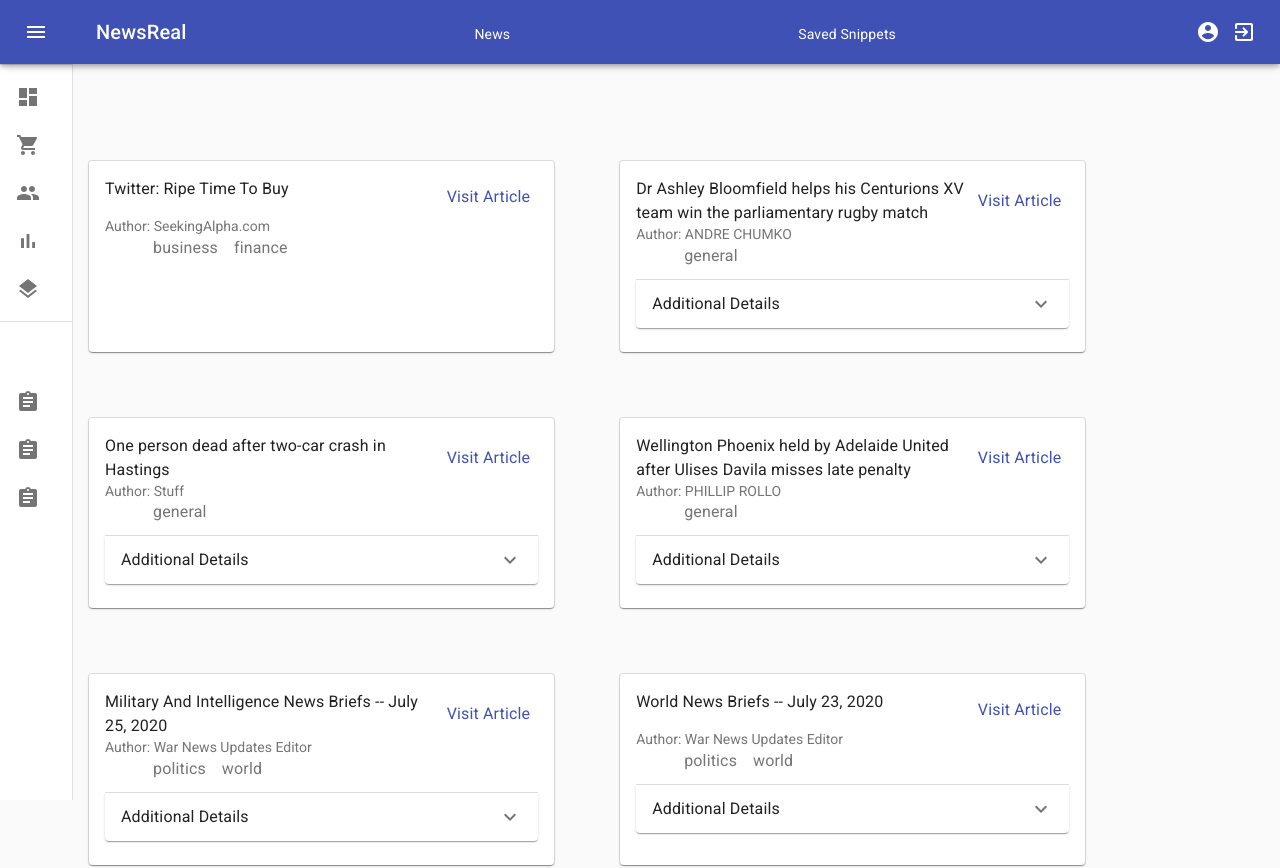
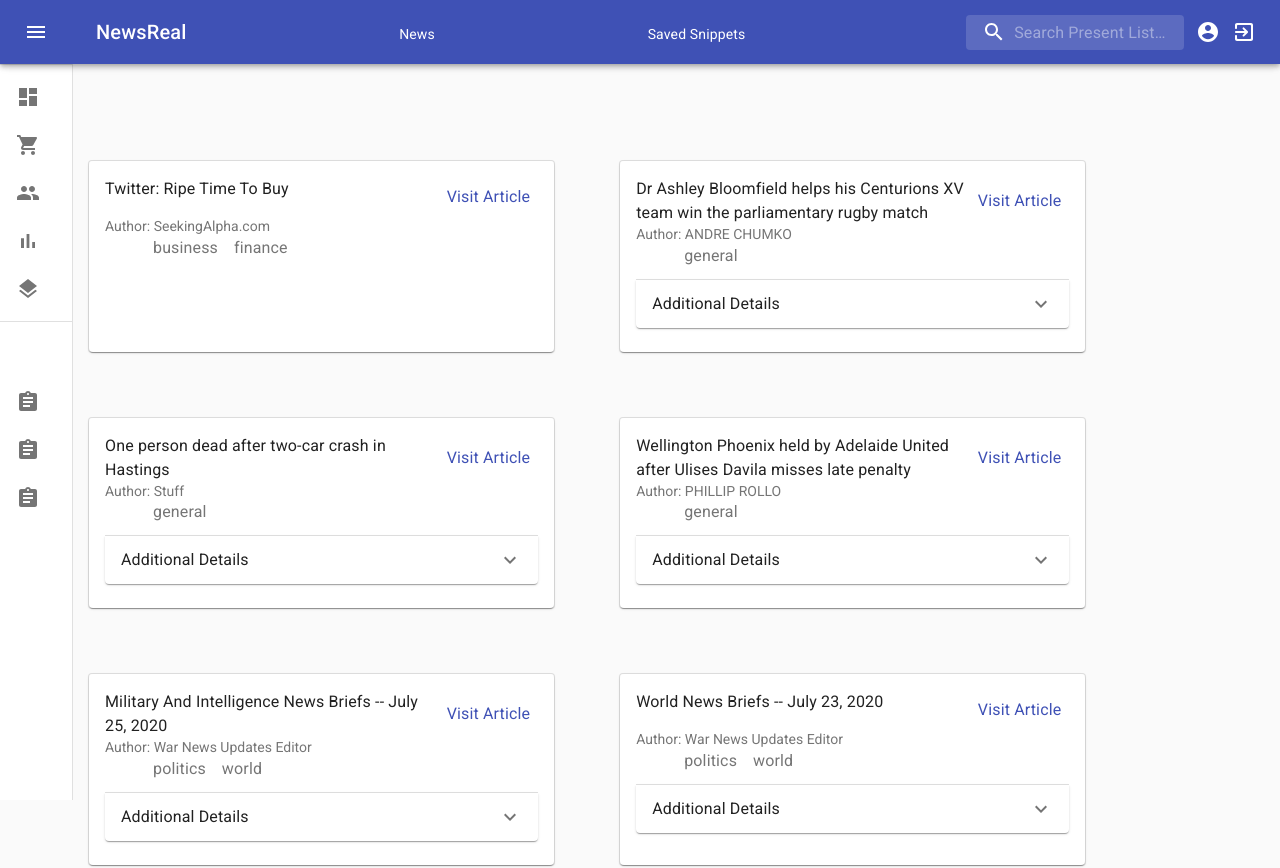
Before and after one commit to Keartroth/News-Real, a React (Create React App) app in the folder NewsReal/client/: page / in a window 1280 px wide. Shown: the top 868 px of the page. Built offline with nearby package versions, Linux system fonts and the light colour scheme; no server answers; sample sign-in values are in the browser's storage.

Commit message:
- Fixed date formating issue on article details. - Finished initial header refactor & added non-functional search bar. - Fixed issue in DB create db file.

```diff
--- a/NewsReal/client/src/components/Header.js
+++ b/NewsReal/client/src/components/Header.js
@@ -7,13 +7,15 @@
 import Drawer from '@material-ui/core/Drawer';
 import ExitToAppRoundedIcon from '@material-ui/icons/ExitToAppRounded';
 import IconButton from '@material-ui/core/IconButton';
+import InputBase from '@material-ui/core/InputBase';
 import Link from '@material-ui/core/Link';
 import List from '@material-ui/core/List';
 import MenuIcon from '@material-ui/icons/Menu';
+import SearchIcon from '@material-ui/icons/Search';
 import Toolbar from '@material-ui/core/Toolbar';
 import Typography from '@material-ui/core/Typography';
 import { CssBaseline } from '@material-ui/core';
-import { makeStyles } from '@material-ui/core/styles';
+import { fade, makeStyles } from '@material-ui/core/styles';
 import { mainSearchItems, secondarySearchItems } from './search/Search';
 import { UserProfileContext } from "../providers/UserProfileProvider";
 import { NewsContext } from '../providers/NewsProvider';
@@ -62,6 +64,22 @@
             width: theme.spacing(9) + 1,
         },
     },
+    inputRoot: {
+        color: 'inherit',
+    },
+    inputInput: {
+        padding: theme.spacing(1, 1, 1, 0),
+        // vertical padding + font size from searchIcon
+        paddingLeft: `calc(1em + ${theme.spacing(4)}px)`,
+        transition: theme.transitions.create('width'),
+        width: '100%',
+        [theme.breakpoints.up('sm')]: {
+            width: '18ch',
+            '&:focus': {
+                width: '25ch',
+            },
+        },
+    },
     title: {
         flexGrow: 1,
     },
@@ -71,6 +89,30 @@
     menuButtonHidden: {
         display: 'none',
     },
+    search: {
+        position: 'relative',
+        borderRadius: theme.shape.borderRadius,
+        backgroundColor: fade(theme.palette.common.white, 0.15),
+        '&:hover': {
+            backgroundColor: fade(theme.palette.common.white, 0.25),
+        },
+        marginLeft: 0,
+        width: '100%',
+        [theme.breakpoints.up('sm')]: {
+            marginLeft: theme.spacing(1),
+            width: 'auto',
+        },
+    },
+    searchIcon: {
+        padding: theme.spacing(0, 2),
+        height: '100%',
+        position: 'absolute',
+        pointerEvents: 'none',
+        display: 'flex',
+        alignItems: 'center',
+        justifyContent: 'center',
+    },
+
     toolbar: {
         paddingRight: 24, // keep right padding when drawer closed
     },
@@ -124,6 +166,19 @@
                             Saved Snippets
                         </Link>
                     </Typography>
+                    <div className={classes.search}>
+                        <div className={classes.searchIcon}>
+                            <SearchIcon />
+                        </div>
+                        <InputBase
+                            placeholder="Search Present List…"
+                            classes={{
+                                root: classes.inputRoot,
+                                input: classes.inputInput,
+                            }}
+                            inputProps={{ 'aria-label': 'search' }}
+                        />
+                    </div>
                     <IconButton edge="end" color="inherit" aria-label="menu">
                         <AccountCircleIcon />
                     </IconButton>
--- a/NewsReal/client/src/components/article/Article.js
+++ b/NewsReal/client/src/components/article/Article.js
@@ -1,4 +1,5 @@
-import React, { useState } from 'react';
+import React from 'react';
+import { parseJSON } from 'date-fns'
 import { makeStyles } from '@material-ui/core/styles';
 import Card from '@material-ui/core/Card';
 import CardActions from '@material-ui/core/CardActions';
@@ -15,13 +16,16 @@
     root: {
         minWidth: 275,
     },
+    author: {
+        fontSize: 14,
+    },
     bullet: {
         display: 'inline-block',
         margin: '0 2px',
         transform: 'scale(0.8)',
     },
-    author: {
-        fontSize: 14,
+    expandedDetails: {
+        width: '75%',
     },
     pos: {
         marginBottom: 12,
@@ -33,9 +37,10 @@
 
 export const Article = ({ article, idx }) => {
     const classes = useStyles();
+    const formatedDate = parseJSON(article.published).toDateString();;
 
     return (
-        <Paper elevation={3} variant="outlined" style={{ width: '40%', minWidth: '450px', margin: '2rem' }}>
+        <Paper id={`articleDetails--${idx}`} elevation={3} variant="outlined" style={{ width: '40%', minWidth: '450px', margin: '2rem' }}>
             <Card className={classes.root} style={{ height: '100%', }}>
                 <CardContent>
                     <Typography component={'div'} style={{ display: 'flex', flexWrap: 'nowrap', justifyContent: 'space-between' }}>
@@ -54,7 +59,7 @@
                     </Typography>
                     {
                         (article.description !== "")
-                            ? <Accordion id={`articleSummary--${idx}`}>
+                            ? <Accordion>
                                 <AccordionSummary
                                     expandIcon={<ExpandMoreIcon />}
                                     aria-controls="panel1a-content"
@@ -71,7 +76,7 @@
                                         {article.description}
                                     </Typography>
                                     <Typography component={'div'}>
-                                        {article.published}
+                                        {formatedDate}
                                     </Typography>
                                 </AccordionDetails>
                             </Accordion>
```
Also changed, not shown: 1 other file (tests, documents, lock files or other folders).
